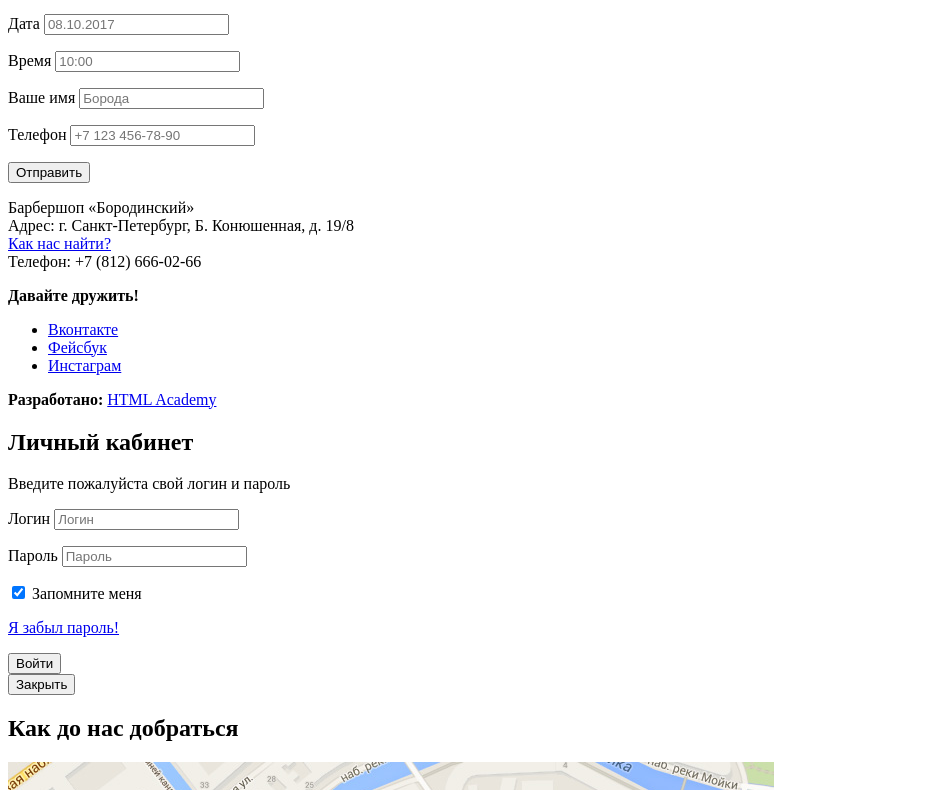
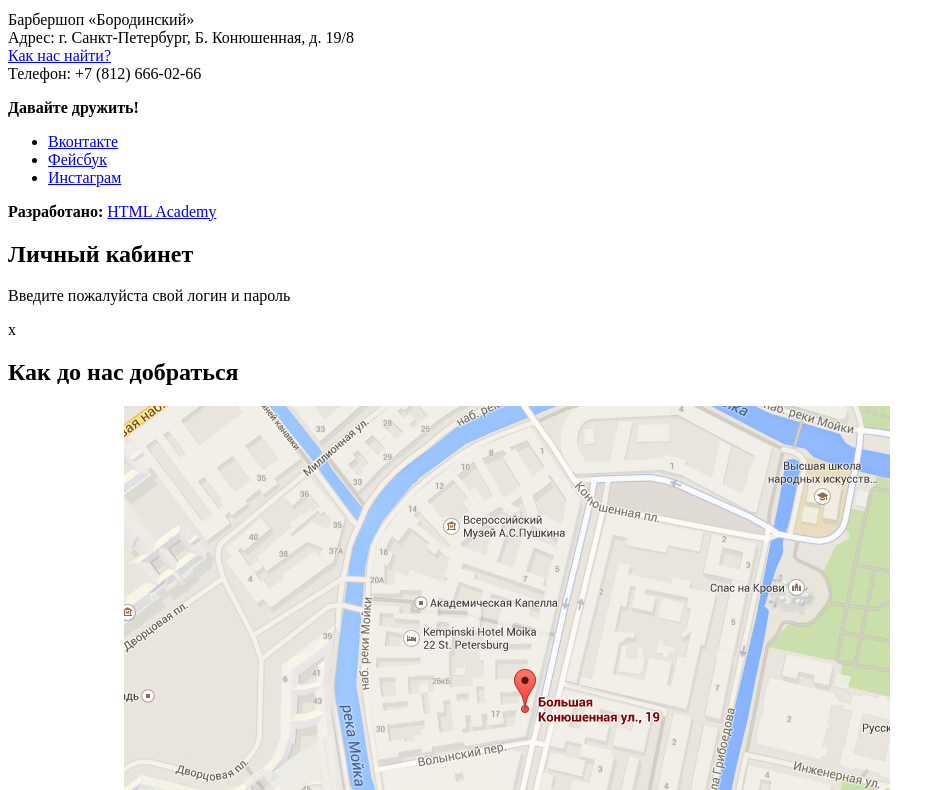
Before and after one commit to ilataleksey/951805-barbershop-25, a plain HTML site: page index.html in a window 1280 px wide. Shown: the part 1450-2240 px from the top of the page, without its empty margins (0-945 px from the left). Drawn offline with Linux system fonts and the light colour scheme.

Commit message:
Revert "Revert "Исправляет высоту изображения карты""
This reverts commit 51a27469e287ea1ef01e27874c7dab7a816ab0b8.

```diff
--- a/index.html
+++ b/index.html
@@ -18,11 +18,7 @@
                   <li><a href="contacts.html">Контакты</a></li>
                 </ul>
                 <ul class="user-navigation">
-                  <li class="login-link">
-                    <a href="login.html">
-                        Вход
-                    </a>
-                </li>
+                  <li class="login-link">Вход</li>
                 </ul>
             </nav>
         </header>
@@ -70,8 +66,8 @@
                 <img src="img/studio.jpg" width="286" height="164" alt="Интерьер">
               </a>
             </figure>
-            <button class="button gallery-button gallery-button-back" type="button">Назад</button>
-            <button class="button gallery-button gallery-button-next" type="button">Вперед</button>
+            <span class="button gallery-button gallery-button-back">Назад</span>
+            <span class="button gallery-button gallery-button-next">Вперед</span>
           </section>
 
           <section class="contacts">
@@ -93,33 +89,7 @@
           <section class="appointment">
             <h2>Записаться</h2>
             <p class="appointment-info">Укажите желаемую дату и время, и мы свяжемся с Вами для подтверждения брони</p>
-            <form class="appointment-form" action="https://echo.htmlacademy.ru" method="post">
-                <p class="appointment-item">
-                   <label>
-                    Дата
-                    <input type="text" name="date" value="" placeholder="08.10.2017">
-                    </label>
-                </p>
-                <p class="appointment-item">
-                    <label>
-                        Время
-                        <input type="text" name="time" value="" placeholder="10:00">
-                    </label>
-                </p>
-                <p class="appointment-item">
-                    <label>
-                        Ваше имя
-                        <input type="text" name="name" value="" placeholder="Борода">
-                    </label>
-                </p>
-                <p class="appointment-item">
-                    <label>
-                        Телефон
-                        <input type="tel" name="phone" value="" placeholder="+7 123 456-78-90">
-                    </label>
-                </p>
-                <button class="button appointment-button" type="submit">Отправить</button>
-            </form>
+            <!-- Здесь будет форма -->
           </section>
 
         </main>
@@ -147,37 +117,18 @@
         <section class="modal modal-login">
           <h2>Личный кабинет</h2>
           <p>Введите пожалуйста свой логин и пароль</p>
-          <form class="login-form" action="https://echo.htmlacademy.ru" method="post">
-                <p class="login-item">
-                   <label class="visually-hidden">
-                    Логин
-                    <input class="login-icon-user" type="text" name="login" value="" placeholder="Логин">
-                    </label>
-                </p>
-                <p class="login-item">
-                    <label class="visually-hidden">
-                        Пароль
-                        <input class="login-icon-password" type="password" name="password" value="" placeholder="Пароль">
-                    </label>
-                </p>
-                <p class="modal-login-item">
-                    <label>
-                        <input type="checkbox" name="remember" value="" checked="">
-                        Запомните меня
-                    </label>
-                </p>
-                <p>
-                    <a class="restore" href="#">Я забыл пароль!</a>
-                </p>
-                <button class="button login-button" type="submit">Войти</button>
-            </form>
-            <button class="button modal-close" type="button">Закрыть</button>
+          <!-- Здесь будет форма -->
+          <span class="modal-close">x</span>
         </section>
 
         <section class="modal modal-map">
           <h2 class="visually-hidden">Как до нас добраться</h2>
-          <img src="img/map.jpg" alt="Адрес Барбершопа Бородинский: город Санкт-Петербург, Большая Конюшенная улица 19" width="766" height="560.03">
+<<<<<<< HEAD
+          <img src="img/map.jpg" alt="Адрес Барбершопа Бородинский: город Санкт-Петербург, Большая Конюшенная улица 19" width="766" height="560">
           <button class="modal-close" type="button">Закрыть</button>
+=======
+          <span class="modal-close">x</span>
+>>>>>>> parent of 0e2a3aa... Добавляет форму записи, форму входа, контентные изображения
         </section>
     </body>
 </html>
```
